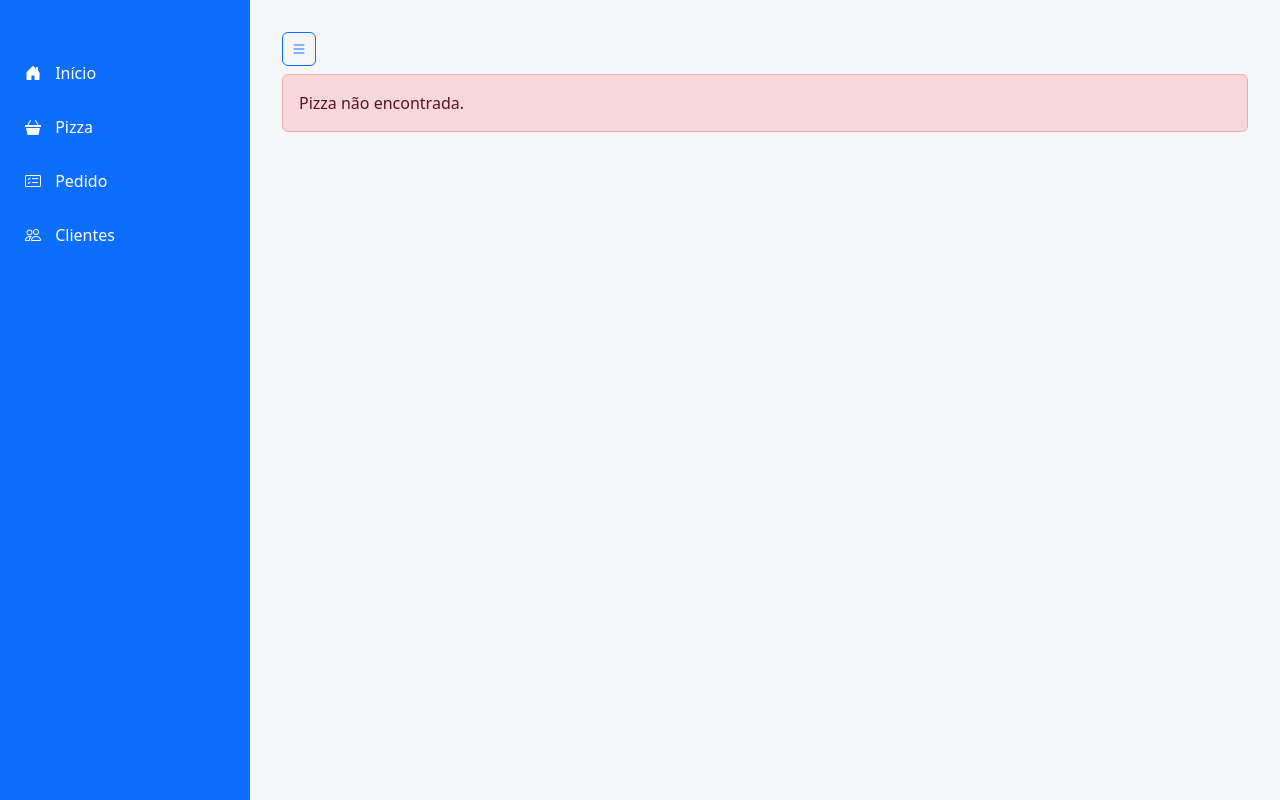
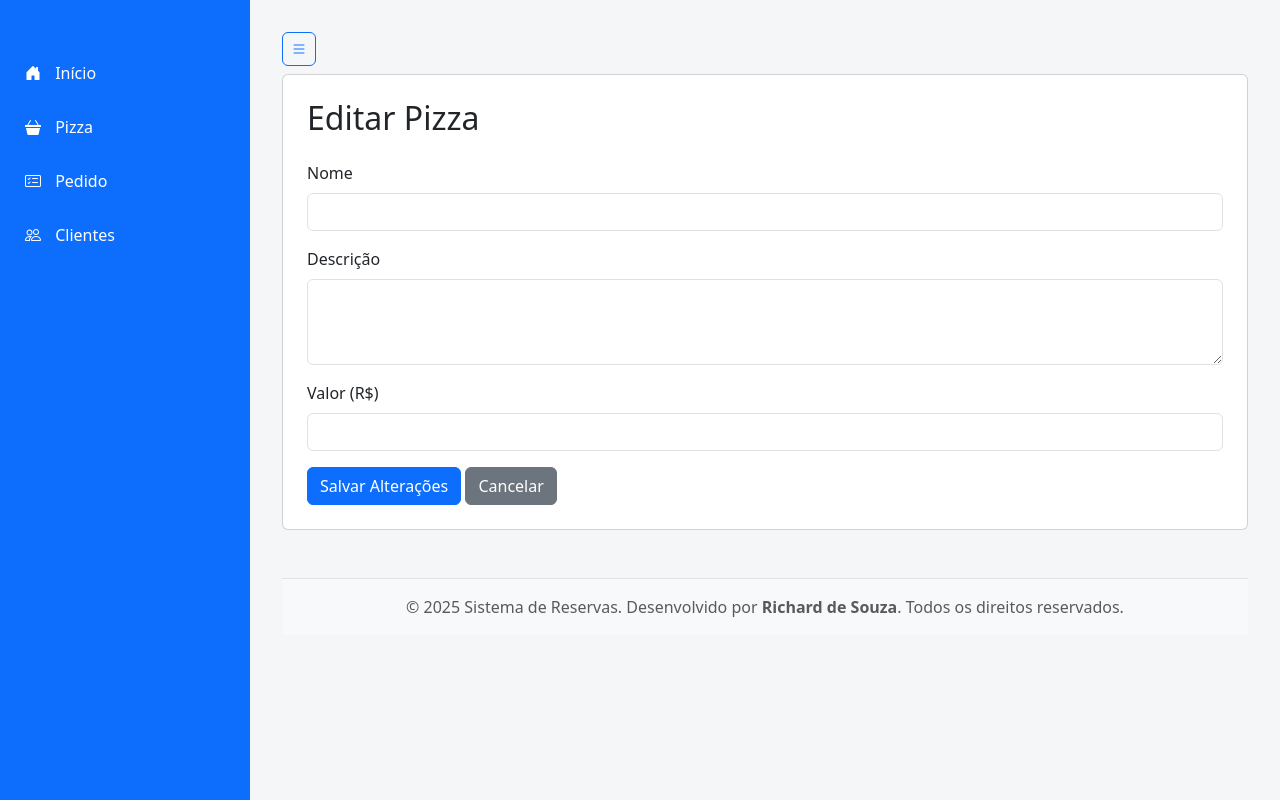
Before and after one commit to Richard-de-Souza/ProjetosSenai, a PHP site: the page made by pizza_edit.php in a window 1280 px wide. Run offline with PHP 8.4, Linux system fonts and the light colour scheme; data that the repository does not hold is empty; some libraries are stand-ins or nearby versions.

Commit message:
Corrige carregamento de pizza via AJAX com resposta JSON

```diff
--- a/controller.php
+++ b/controller.php
@@ -7,8 +7,8 @@
 
 //faça uma verificação de qual a função solicitada
 
-if (isset($_POST['funcao'])) {
-    $funcao = $_POST['funcao'];
+if (isset($_REQUEST['funcao'])) {
+    $funcao = $_REQUEST['funcao'];
 }
 
 if ($funcao == 'listarPedidos') {
@@ -49,7 +49,9 @@
 if($funcao == 'editarPizza') {
     editarPizza($conn);
 }
-
+if($funcao == 'detalhesPizza') {
+    detalhesPizza($conn);
+}
 
 
 function listarPedidos($conn) {
@@ -368,5 +370,37 @@
     }
 }
 
+function detalhesPizza($conn) {
+
+    if (!isset($_GET['id'])) {
+        echo json_encode([
+            'status' => 'error',
+            'mensagem' => 'ID da pizza não informado.'
+        ]);
+        exit;
+    }
+
+    $id = intval($_GET['id']);
+
+    $sql = "SELECT * FROM sabores_pizzas WHERE id = ?";
+    $stmt = $conn->prepare($sql);
+    $stmt->execute([$id]);
+    $pizza = $stmt->fetch(PDO::FETCH_ASSOC);
+
+    if (!$pizza) {
+        echo json_encode([
+            'status' => 'error',
+            'mensagem' => 'Pizza não encontrada.'
+        ]);
+        exit;
+    }
+
+    echo json_encode([
+        'status' => 'success',
+        'pizza' => $pizza
+    ]);
+}
+
+
 
 ?>
--- a/pizza_edit.php
+++ b/pizza_edit.php
@@ -1,46 +1,26 @@
 <?php
 include 'template_start.php';
-include 'banco.php';
-
-if (!isset($_GET['id'])) {
-    echo "<div class='alert alert-danger'>ID da pizza não informado.</div>";
-    exit;
-}
-
-$id = $_GET['id'];
-$banco = new Banco();
-$conn = $banco->getConnection();
-
-$sql = "SELECT * FROM sabores_pizzas WHERE id = ?";
-$stmt = $conn->prepare($sql);
-$stmt->execute([$id]);
-$pizza = $stmt->fetch(PDO::FETCH_ASSOC);
-
-if (!$pizza) {
-    echo "<div class='alert alert-danger'>Pizza não encontrada.</div>";
-    exit;
-}
 ?>
 
 <div class="card p-4">
     <h2 class="mb-4">Editar Pizza</h2>
 
     <form id="formEditarPizza">
-        <input type="hidden" name="id" value="<?= $pizza['id'] ?>">
+        <input type="hidden" name="id" id="pizzaId" value="<?= htmlspecialchars($_GET['id'] ?? '') ?>">
 
         <div class="mb-3">
             <label for="nome" class="form-label">Nome</label>
-            <input type="text" class="form-control" name="nome" value="<?= htmlspecialchars($pizza['nome']) ?>" required>
+            <input type="text" class="form-control" name="nome" id="nome" required>
         </div>
 
         <div class="mb-3">
             <label for="descricao" class="form-label">Descrição</label>
-            <textarea class="form-control" name="descricao" rows="3" required><?= htmlspecialchars($pizza['descricao']) ?></textarea>
+            <textarea class="form-control" name="descricao" id="descricao" rows="3" required></textarea>
         </div>
 
         <div class="mb-3">
             <label for="valor" class="form-label">Valor (R$)</label>
-            <input type="number" class="form-control" name="valor" step="0.01" value="<?= number_format($pizza['valor'], 2, '.', '') ?>" required>
+            <input type="number" class="form-control" name="valor" id="valor" step="0.01" required>
         </div>
 
         <button type="submit" class="btn btn-primary">Salvar Alterações</button>
@@ -49,6 +29,57 @@
 </div>
 
 <script>
+$(document).ready(function () {
+    const id = $('#pizzaId').val();
+
+    // Verifica se o ID está presente
+    if (!id) {
+        Swal.fire({
+            icon: 'error',
+            title: 'Erro',
+            text: 'ID da pizza não fornecido na URL.'
+        });
+        return;
+    }
+
+    // Carrega os dados da pizza via AJAX
+    $.ajax({
+        url: 'controller.php',
+        method: 'GET',
+        data: { id: id, funcao: 'detalhesPizza' },
+        success: function (resposta) {
+            try {
+                const res = JSON.parse(resposta);
+                if (res.status === 'success') {
+                    $('#nome').val(res.pizza.nome);
+                    $('#descricao').val(res.pizza.descricao);
+                    $('#valor').val(res.pizza.valor);
+                } else {
+                    Swal.fire({
+                        icon: 'error',
+                        title: 'Erro',
+                        text: res.mensagem
+                    });
+                }
+            } catch (e) {
+                Swal.fire({
+                    icon: 'error',
+                    title: 'Erro',
+                    text: 'A resposta do servidor não pôde ser interpretada.'
+                });
+                console.error(resposta);
+            }
+        },
+        error: function () {
+            Swal.fire({
+                icon: 'error',
+                title: 'Erro de requisição',
+                text: 'Não foi possível comunicar com o servidor.'
+            });
+        }
+    });
+
+    // Envia o formulário para atualizar a pizza
     $('#formEditarPizza').on('submit', function(e) {
         e.preventDefault();
 
@@ -91,7 +122,7 @@
                         title: 'Erro inesperado',
                         text: 'A resposta do servidor não pôde ser interpretada.'
                     });
-                console.log('Resposta recebida:', resposta); // útil para debug
+                    console.error('Resposta recebida:', resposta);
                 }
             },
             error: function() {
@@ -103,6 +134,7 @@
             }
         });
     });
+});
 </script>
 
 <?php include 'template_end.php'; ?>
```
Lines whose indentation alone changed are shown as unchanged.
